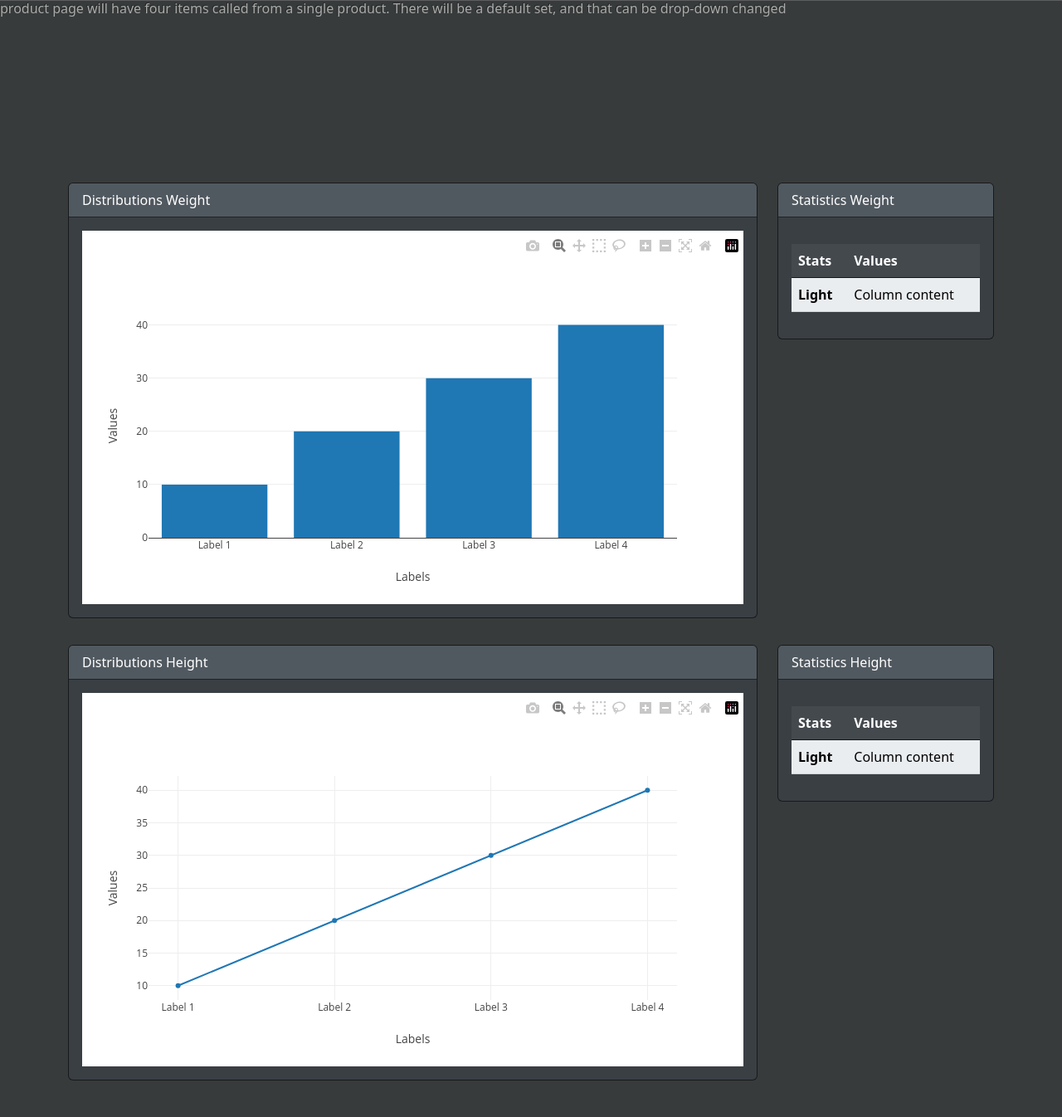
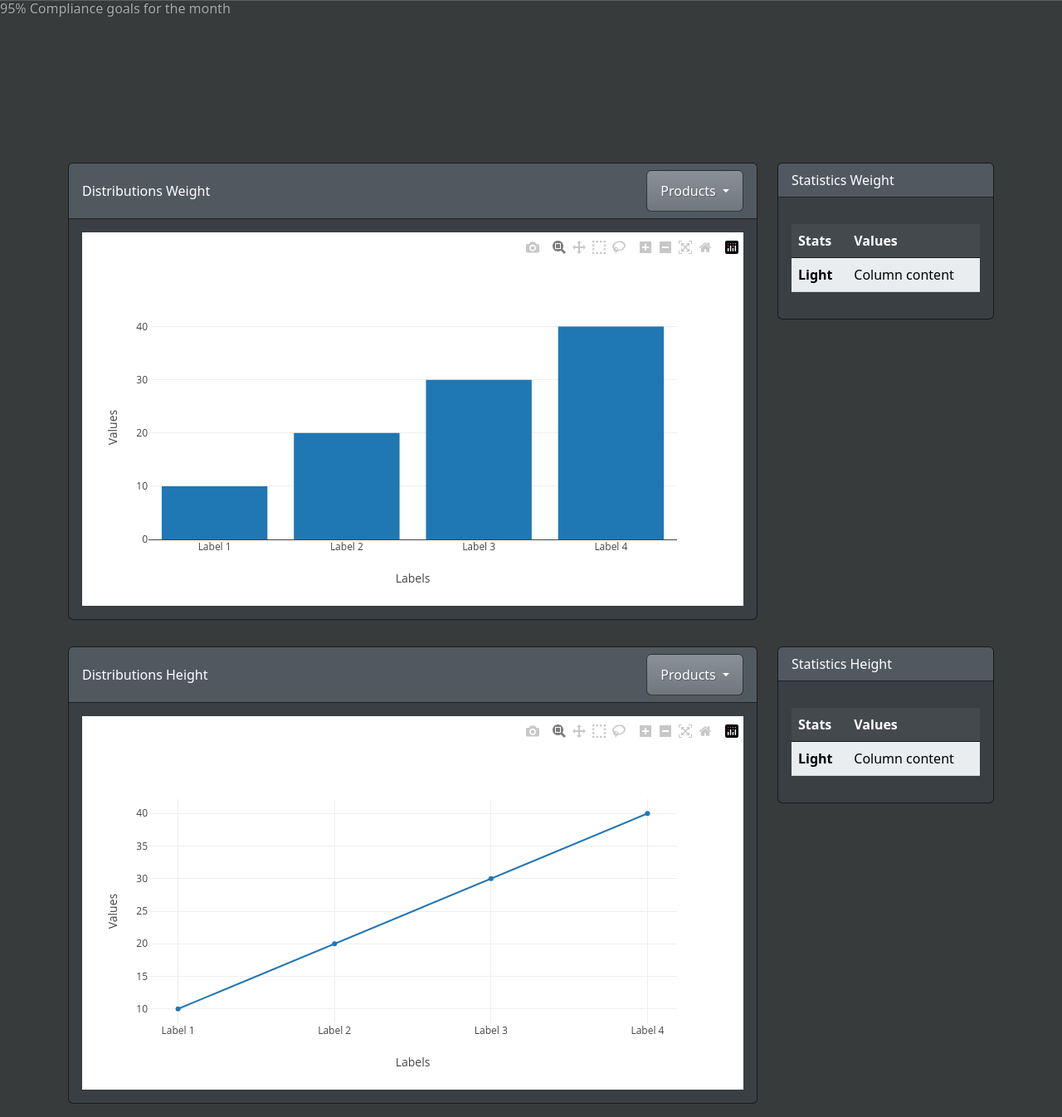
Before and after one commit to ThePennyGoblin/SMU_Project_3_Team-_1, a Flask app: template templates/products.html in a window 1280 px wide. Shown: the part 57-1403 px from the top of the page at 83% size. Before the commit the page ends 1359 px from the top, so only its background shows below. Run offline with Flask 3, Linux system fonts and the light colour scheme; the template is opened without the code that fills it, so the values that code supplies are empty; some libraries are stand-ins or nearby versions.

Commit message:
drop downs added

```diff
--- a/templates/products.html
+++ b/templates/products.html
@@ -37,8 +37,7 @@
     </div>
   </nav>
 
-  <h6>product page will have four items called from a single product. There will be a default set, and that can be drop-down changed</h6>
-  <br>
+  <h6>95% Compliance goals for the month</h6>
   <br>
   <br>
   <br>
@@ -51,7 +50,19 @@
     <div class="row mb-3">
       <div class="col-md-9">
         <div class="card text-white bg-primary mb-3">
-          <div class="card-header">Distributions Weight</div>
+          <div class="card-header d-flex justify-content-between align-items-center">
+            <span>Distributions Weight</span>
+            <div class="dropdown">
+              <button class="btn btn-secondary dropdown-toggle" type="button" id="dropdownMenuButton1" data-bs-toggle="dropdown" aria-expanded="false">
+                Products
+              </button>
+              <ul class="dropdown-menu" aria-labelledby="dropdownMenuButton1">
+                <li><a class="dropdown-item" href="#">Option 1</a></li>
+                <li><a class="dropdown-item" href="#">Option 2</a></li>
+                <li><a class="dropdown-item" href="#">Option 3</a></li>
+              </ul>
+            </div>
+          </div>
           <div class="card-body">
             <div id="chart1" class="chart-container"></div>
           </div>
@@ -84,7 +95,19 @@
     <div class="row">
       <div class="col-md-9">
         <div class="card text-white bg-primary mb-3">
-          <div class="card-header">Distributions Height</div>
+          <div class="card-header d-flex justify-content-between align-items-center">
+            <span>Distributions Height</span>
+            <div class="dropdown">
+              <button class="btn btn-secondary dropdown-toggle" type="button" id="dropdownMenuButton2" data-bs-toggle="dropdown" aria-expanded="false">
+                Products
+              </button>
+              <ul class="dropdown-menu" aria-labelledby="dropdownMenuButton2">
+                <li><a class="dropdown-item" href="#">Option 1</a></li>
+                <li><a class="dropdown-item" href="#">Option 2</a></li>
+                <li><a class="dropdown-item" href="#">Option 3</a></li>
+              </ul>
+            </div>
+          </div>
           <div class="card-body">
             <div id="chart2" class="chart-container"></div>
           </div>
```
Also changed, not shown: scratch_jupyter_books/CGscratch.html (renamed from templates/CGscratch.html).
